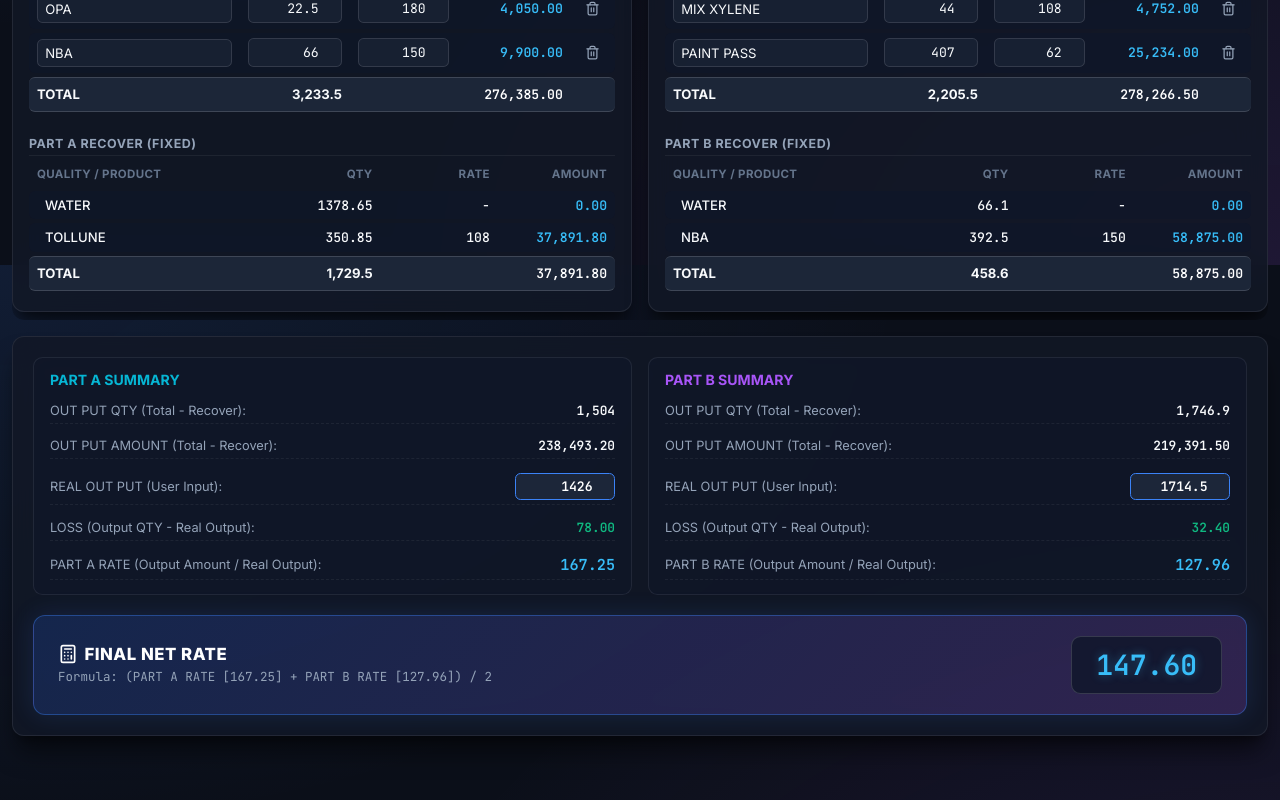
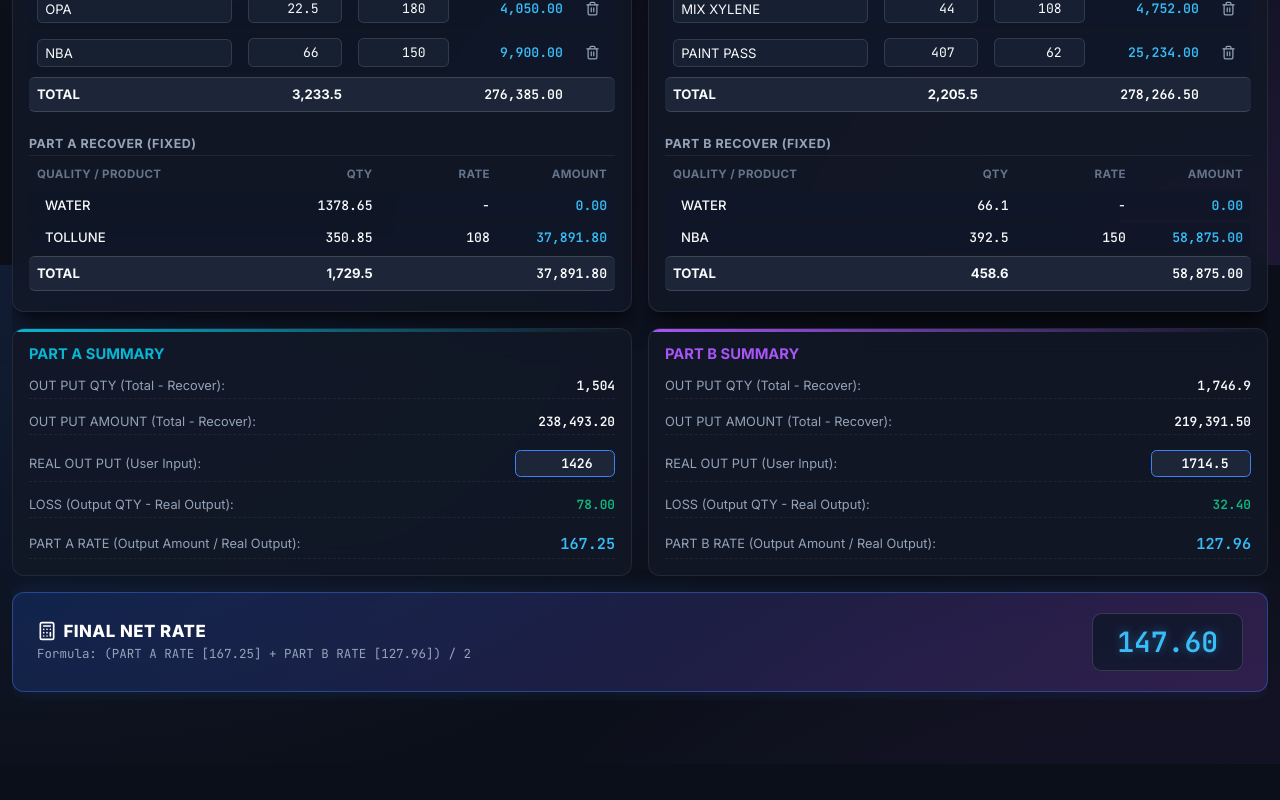
Before and after one commit to bhavarth007/calc-studio, a React (Vite) app: page / in a window 1280 px wide. Shown: the part 535-1335 px from the top of the page. After the commit the page ends 1299 px from the top, so only its background shows below. Built offline with nearby package versions, Linux system fonts and the light colour scheme.

Commit message:
Include Part A Summary and Part B Summary side-by-side inside scrollable container

```diff
--- a/src/components/CalculationForm.tsx
+++ b/src/components/CalculationForm.tsx
@@ -138,7 +138,7 @@ export const CalculationForm: React.FC = () => {
         </div>
       </header>
 
-      {/* Main Single-Page Calculation Form Grid (Preserves PC Side-by-Side Layout Proportions) */}
+      {/* Main Single-Page Calculation Form Grid & Summary (100% PC Layout Preserved Inside Scrollable Container) */}
       <main className="form-grid-wrapper">
         <div className="form-grid">
           {/* PART A COLUMN */}
@@ -205,13 +205,11 @@ export const CalculationForm: React.FC = () => {
             />
           </section>
         </div>
-      </main>
 
-      {/* SUMMARY OUTPUTS, LOSS & RATES SECTION */}
-      <section className="summary-panel">
+        {/* SUMMARY OUTPUTS GRID: PART A SUMMARY (LEFT) & PART B SUMMARY (RIGHT) */}
         <div className="summary-grid">
           {/* Part A Summary Card */}
-          <div className="summary-card">
+          <div className="summary-card part-a">
             <div className="summary-card-title part-a-title">PART A SUMMARY</div>
 
             <div className="metric-row">
@@ -248,7 +246,7 @@ export const CalculationForm: React.FC = () => {
           </div>
 
           {/* Part B Summary Card */}
-          <div className="summary-card">
+          <div className="summary-card part-b">
             <div className="summary-card-title part-b-title">PART B SUMMARY</div>
 
             <div className="metric-row">
@@ -299,7 +297,7 @@ export const CalculationForm: React.FC = () => {
             {result.netRate.toFixed(2)}
           </div>
         </div>
-      </section>
+      </main>
     </div>
   );
 };
--- a/src/index.css
+++ b/src/index.css
@@ -183,7 +183,7 @@ body {
   padding: 0.25rem 0.55rem;
 }
 
-/* Scrollable Wrapper for Side-by-Side Desktop Layout on Mobile */
+/* Unified Scrollable Wrapper for Form Grid & Summary (PC Side-by-Side Proportions) */
 .form-grid-wrapper {
   width: 100%;
   overflow-x: auto;
@@ -197,11 +197,25 @@ body {
   grid-template-columns: 1fr 1fr;
   gap: 1rem;
   width: 100%;
-  min-width: 720px; /* Preserves exact PC side-by-side proportions without squishing any text or table columns */
+  min-width: 720px; /* Preserves PC side-by-side proportions for main tables */
+}
+
+.summary-grid {
+  display: grid;
+  grid-template-columns: 1fr 1fr;
+  gap: 1rem;
+  width: 100%;
+  min-width: 720px; /* Preserves PC side-by-side proportions for summary cards */
+  margin-top: 1rem;
+}
+
+.net-rate-banner {
+  min-width: 720px;
+  margin-top: 1rem;
 }
 
 @media (min-width: 900px) {
-  .form-grid {
+  .form-grid, .summary-grid, .net-rate-banner {
     min-width: 0;
   }
 }
@@ -374,44 +388,38 @@ body {
   font-size: 0.82rem;
 }
 
-/* Summary Output Panel */
-.summary-panel {
+/* Summary Output Panel Cards */
+.summary-card {
   background: var(--bg-card);
   backdrop-filter: var(--glass-backdrop);
   border: 1px solid var(--bg-card-border);
   border-radius: 0.75rem;
-  padding: 1.25rem;
-  box-shadow: var(--shadow-lg);
-  margin-top: 1rem;
+  padding: 1rem;
   display: flex;
   flex-direction: column;
-  gap: 1.25rem;
+  gap: 0.65rem;
+  position: relative;
+  overflow: hidden;
 }
 
-.summary-grid {
-  display: grid;
-  grid-template-columns: 1fr 1fr;
-  gap: 1rem;
+.summary-card::before {
+  content: '';
+  position: absolute;
+  top: 0;
+  left: 0;
+  right: 0;
+  height: 3px;
 }
 
-@media (max-width: 640px) {
-  .summary-grid {
-    grid-template-columns: 1fr;
-  }
+.summary-card.part-a::before {
+  background: linear-gradient(90deg, var(--part-a-accent), transparent);
 }
-
-.summary-card {
-  background: rgba(15, 23, 42, 0.6);
-  border: 1px solid rgba(255, 255, 255, 0.08);
-  border-radius: 0.6rem;
-  padding: 0.85rem 1rem;
-  display: flex;
-  flex-direction: column;
-  gap: 0.6rem;
+.summary-card.part-b::before {
+  background: linear-gradient(90deg, var(--part-b-accent), transparent);
 }
 
 .summary-card-title {
-  font-size: 0.88rem;
+  font-size: 0.92rem;
   font-weight: 700;
   display: flex;
   align-items: center;
@@ -509,19 +517,12 @@ body {
 /* Mobile Responsiveness Fine-Tuning */
 @media (max-width: 640px) {
   .app-header {
-    flex-direction: flex-start;
+    flex-direction: column;
+    align-items: flex-start;
   }
   .header-actions {
     width: 100%;
     justify-content: flex-start;
-  }
-  .net-rate-banner {
-    flex-direction: column;
-    align-items: flex-start;
-  }
-  .net-rate-value-box {
-    width: 100%;
-    text-align: center;
   }
 }
 
```
